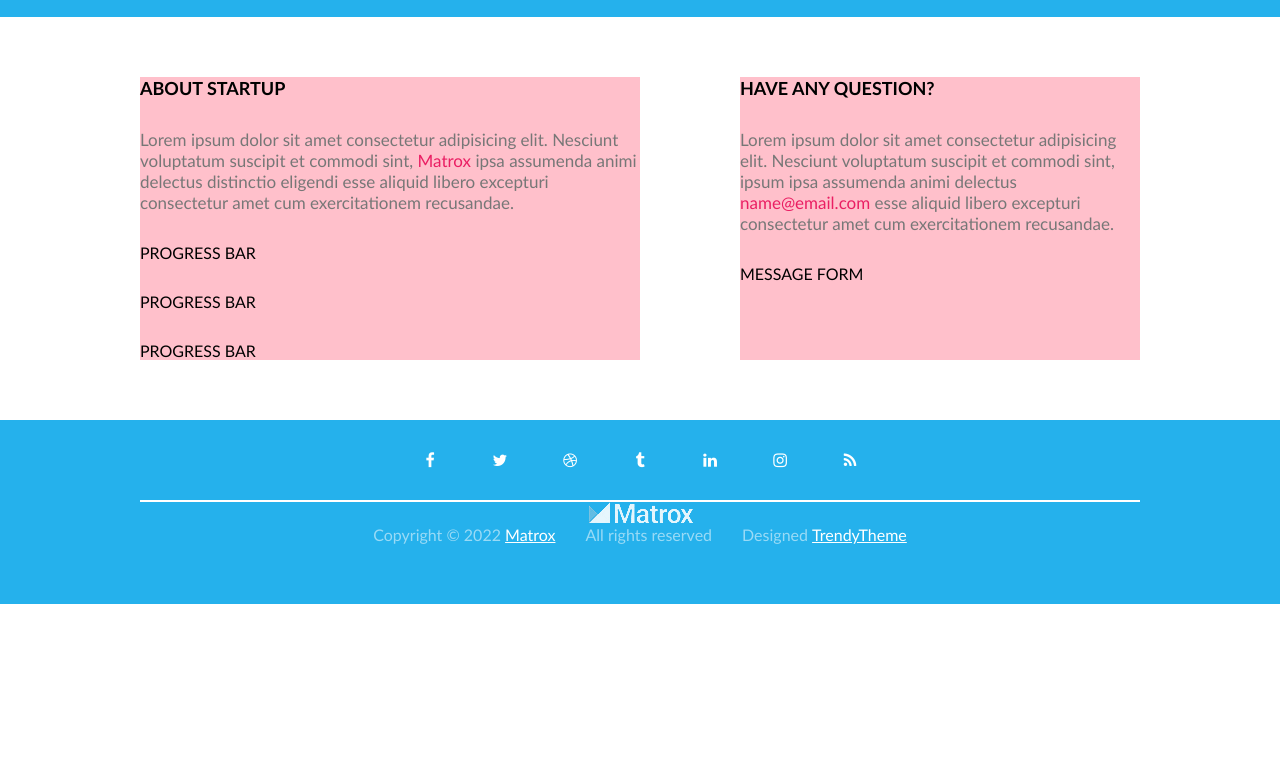
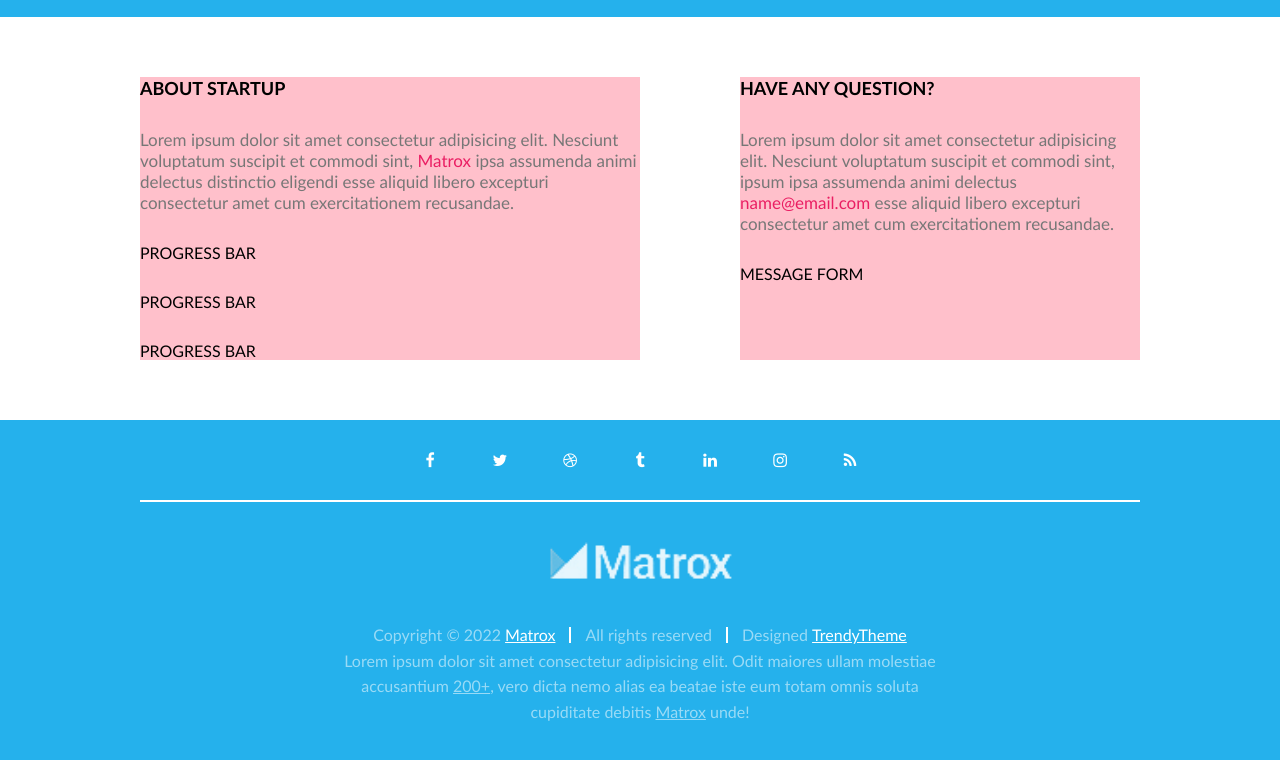
Before and after one commit to ugnekiev/39-grupe-coming-soon, a website: page index.html in a window 1280 px wide. Shown: the part 526-1286 px from the top of the page. Before the commit the page ends 1130 px from the top, so only its background shows below. Drawn offline with Linux system fonts and the light colour scheme.

Commit message:
Footer bottom content #6

```diff
--- a/css/pages/home.css
+++ b/css/pages/home.css
@@ -92,6 +92,7 @@
 footer.container {
     padding-top: 0px;
     text-align: center;
+    line-height: 1.6em;
 }
 
 .socials {
@@ -126,11 +127,33 @@ footer.container {
     gap: 30px;
     color: #fff8;
     justify-content: center;
+}
 
+.footer-logo {
+    height: 40px;
+    width: 100%;
+    object-fit: contain;
+    margin: 40px 0;
 }
 
 .credits > p {
+    position: relative;
+}
 
+.credits > p::after {
+    content: "";
+    height: 16px;
+    width: 2px;
+    background-color: #fff;
+    display: block;
+    position: absolute;
+    right: -15px;
+    top: 50%;
+    transform: translateY(-50%)translateX(50%);
+}
+
+.credits > p:last-child::after {
+    display: none;
 }
 
 .credits > p > a {
@@ -138,6 +161,14 @@ footer.container {
 
 }
 
+.footer-description {
+    text-align: center;
+    color: #fff8;
+}
+
+.footer-description > a {
+    color: #fff8;
+}
 
 @media(max-width: 700px) {
     .main-content {
--- a/index.html
+++ b/index.html
@@ -72,12 +72,14 @@
             <a href="#" target="_blank" class="fa fa-rss"></a>
         </div>
         <div class="row-short">
-            <img src="./img/logo-white.png" alt="logo-white">
+            <img class="footer-logo" src="./img/logo-white.png" alt="logo-white">
             <div class="credits">
                 <p>Copyright &copy; 2022 <a href="#">Matrox</a></p>
                 <p>All rights reserved</p>
                 <p>Designed <a href="#" target="_blank">TrendyTheme</a></p>
             </div>
+            <p class="footer-description">Lorem ipsum dolor sit amet consectetur adipisicing elit. Odit maiores ullam molestiae accusantium <a href="#">200+</a>, vero dicta nemo alias ea beatae iste eum totam omnis soluta cupiditate debitis <a href="#">Matrox</a> unde!</p>
+
 
         </div>
     </footer>
```
